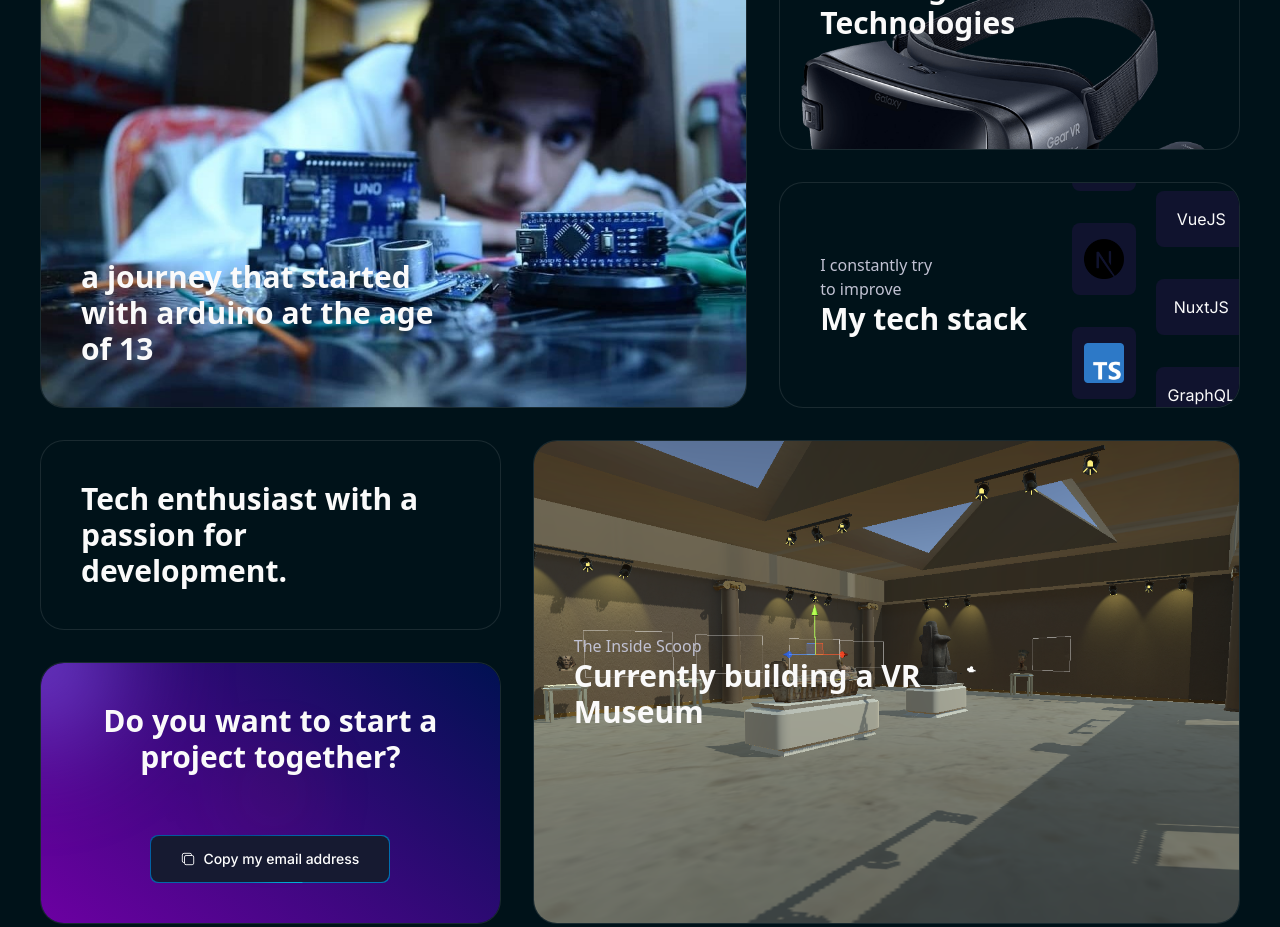
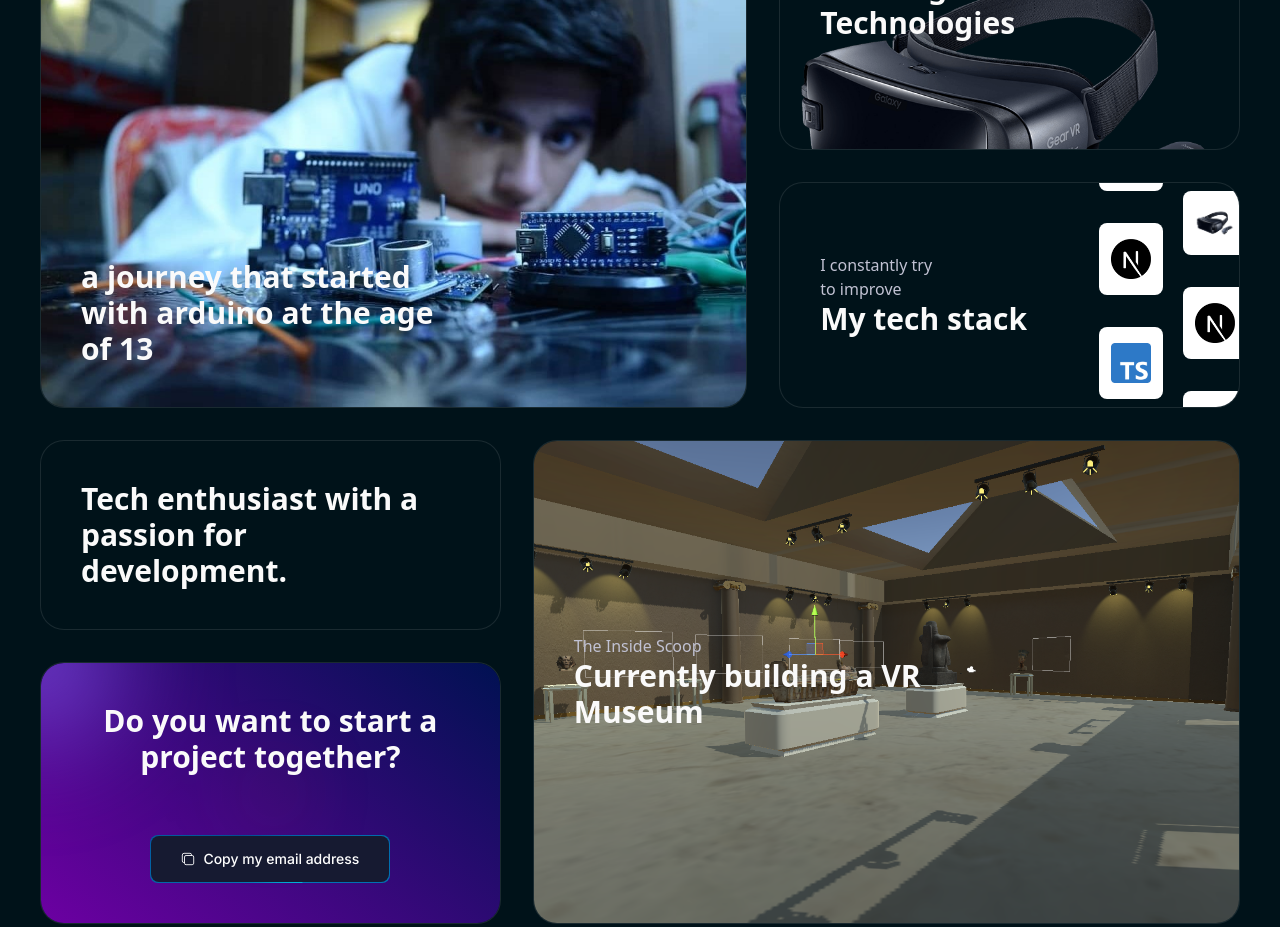
Before and after one commit to M7zain/myPortfolio, a Next.js app: page / in a window 1280 px wide. Shown: the part 1160-2087 px from the top of the page. Built offline with nearby package versions, Linux system fonts and the light colour scheme.

Commit message:
fixed some colors in the bento grid

```diff
--- a/components/ui/bento-grid.tsx
+++ b/components/ui/bento-grid.tsx
@@ -145,26 +145,26 @@ export const BentoGridItem = ({
               {/* tech stack lists */}
               <div className="flex flex-col gap-3 md:gap-3 lg:gap-8">
                 {leftLists.map((item, i) => (
+                  <div
+                    key={i}
+                    className="lg:py-4 lg:px-3 py-2 px-3 text-xs lg:text-base opacity-100
+                    rounded-lg text-center bg-[#ffffff]"
+                  >
+                    <img src={item} className="max-w-10 max-h-10" />
+                  </div>
+                ))}
+                <span className="lg:py-4 lg:px-3 py-4 px-3  rounded-lg text-center bg-[#ffffff]"></span>
+              </div>
+              <div className="flex flex-col gap-3 md:gap-3 lg:gap-8">
+                <span className="lg:py-4 lg:px-3 py-4 px-3  rounded-lg text-center bg-[#ffffff]"></span>
+                {leftLists.map((item, i) => (
                   <span
                     key={i}
-                    className="lg:py-4 lg:px-3 py-2 px-3 text-xs lg:text-base opacity-50
-                    lg:opacity-100 rounded-lg text-center bg-[#10132E]"
+                    className="lg:py-4 lg:px-3 py-2 px-3 text-xs lg:text-base opacity-100
+                    rounded-lg text-center bg-[#ffffff]"
                   >
                     <img src={item} className="max-w-10 max-h-10" />
-                  </span>
-                ))}
-                <span className="lg:py-4 lg:px-3 py-4 px-3  rounded-lg text-center bg-[#10132E]"></span>
-              </div>
-              <div className="flex flex-col gap-3 md:gap-3 lg:gap-8">
-                <span className="lg:py-4 lg:px-3 py-4 px-3  rounded-lg text-center bg-[#10132E]"></span>
-                {rightLists.map((item, i) => (
-                  <span
-                    key={i}
-                    className="lg:py-4 lg:px-3 py-2 px-3 text-xs lg:text-base opacity-50
-                    lg:opacity-100 rounded-lg text-center bg-[#10132E]"
-                  >
-                    {item}
-                  </span>
+                    </span>
                 ))}
               </div>
             </div>
```
